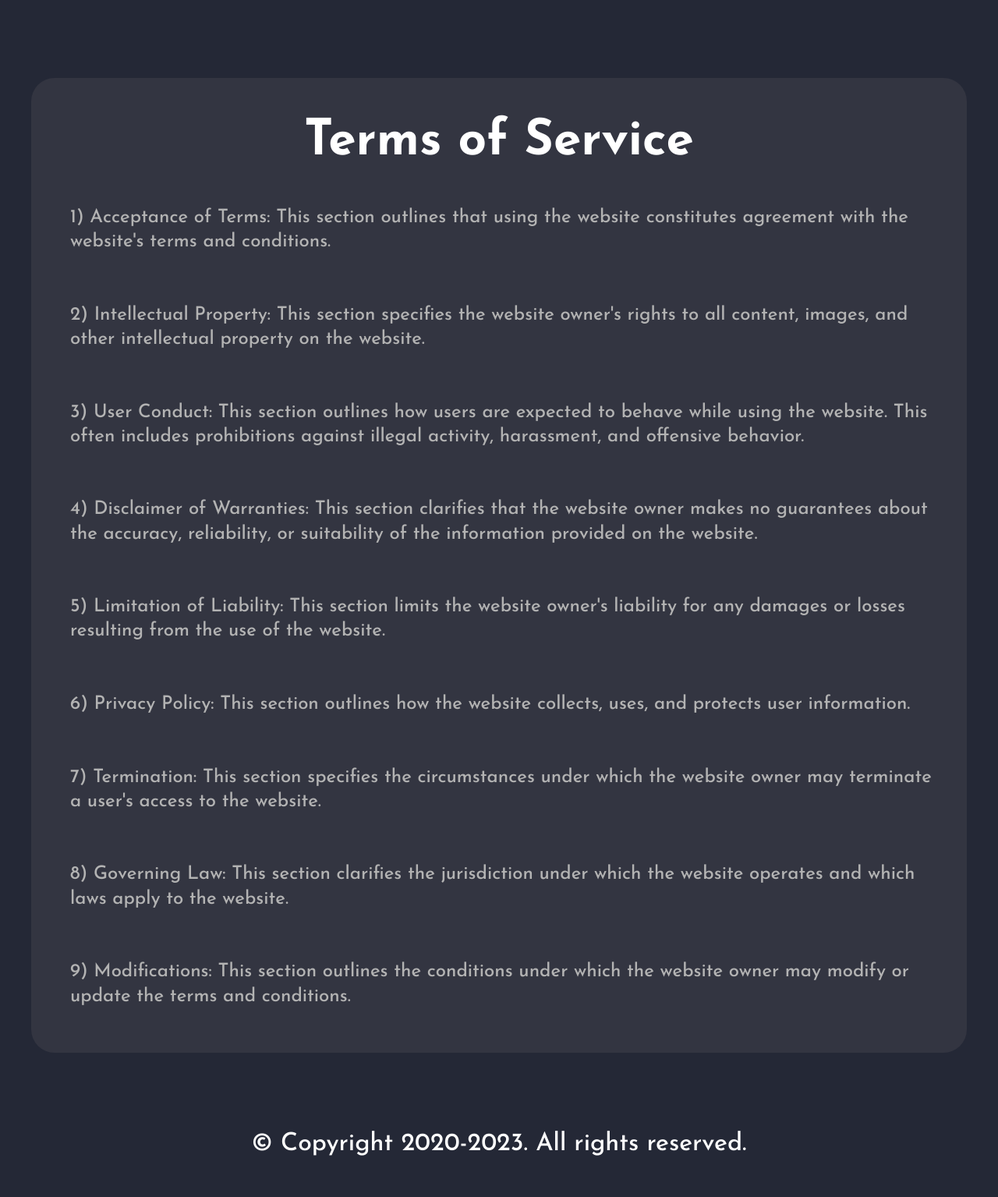
After one commit to Alexis-IMBERT/RMIT-django-a3-infra-and-secu, a Django app: page /terms_and_conditions in a window 1280 px wide. The commit adds this page. Shown: the whole page at 78% size. Run offline with Django 4.2, Linux system fonts and the light colour scheme.

Commit message:
Update front end, adding terms and conditions and service page

```diff
--- a/alumni_website/listings/static/listings/style.css
+++ b/alumni_website/listings/static/listings/style.css
@@ -111,7 +111,8 @@ transition: .5s;
         background-size: cover;
         background-position: center;
         border-radius: 20px;
-        margin-top: 80px;
+        margin-top: 40px;
+
 
     }
 
@@ -146,7 +147,8 @@ transition: .5s;
         display: flex;
         justify-content: space-between;
         flex-direction: column;
-        }
+
+    }
 
         .social-icons a i {
         font-size: 22px;
--- /dev/null
+++ b/alumni_website/listings/static/listings/terms_and_conditions.css
@@ -0,0 +1,244 @@
+@import url('https://fonts.googleapis.com/css2?family=Josefin+Sans:wght@500;700&display=swap');
+
+::-webkit-scrollbar {
+    width: 8px;
+}
+
+::-webkit-scrollbar-track {
+    background: #242836;
+}
+
+::-webkit-scrollbar-thumb {
+    background: #333541;
+}
+
+* {
+
+    margin: 0;
+    padding: 0;
+    box-sizing: border-box;
+
+}
+
+body,html {
+
+    width: 100%;
+    min-height: 100%;
+    background-color: #242836;
+
+}
+
+.main-header {
+
+    width: 100%;
+    height: 75px;
+    background-color: #181A24;
+    display: block;
+
+}
+
+.main-header ul.header-options {
+
+    width: 100%;
+    height: 100%;
+    list-style: none;
+    display: flex;
+    align-items: center;
+    justify-content: space-around;
+    padding-right: 100px;
+
+}
+
+.main-header ul.header-options li {
+    display: inline-block;
+}
+
+.main-header ul.header-options li.title {
+
+    font-size: 18px;
+    color: #fff;
+    font-family: Arial;
+    cursor: pointer;
+
+}
+
+.header-mobile {
+
+    width: 100%;
+    height: 75px;
+    background-color: #181A24;
+    text-align: center;
+    display: none;
+}
+
+.title-mobile {
+    font-size: 18px;
+    color: #fff;
+    font-family: Arial;
+    cursor: pointer;
+    padding-top: 30px;
+}
+
+a {
+    text-decoration: none;
+    font-size: 16px;
+    color: #6D6F79;
+    font-family: Arial;
+    cursor: pointer;
+}
+
+a:hover {
+    font-size: 16px;
+    color: #9598a7;
+}
+
+
+.card {
+    margin-top: 100px;
+    margin-bottom: 100px;
+    height : 1250px;
+    width: 1200px;
+    border-radius: 30px;
+    background-color: #333541;
+    margin-left: auto;
+    margin-right: auto;
+
+}
+
+.card .primary-heading {
+    text-align: center;
+    font-family: josefin sans;
+    color: white;
+    padding-top: 50px ;
+    font-size: 4em;
+}
+
+.paragraph {
+    font-family: josefin sans;
+    color: rgb(179, 179, 179);
+    margin-left: 50px;
+    margin-right: 25px;
+    padding-top: 50px;
+    font-size: 1.5em;
+    line-height: 1.3em;
+    font-weight: 500;
+}
+
+.bold {
+    font-weight: 700;
+    color: white;
+}
+
+.footer-heading {
+    text-align: center;
+    font-family: josefin sans;
+    color: white;
+    margin-bottom: 50px;
+    font-size: 2em;
+    line-height: 35px;
+}
+
+@media only screen and (max-width: 1218px) {
+    .card {
+        margin-top: 100px;
+        margin-bottom: 100px;
+        height : 2050px;
+        width: 1000px;
+        border-radius: 30px;
+        background-color: #333541;
+        margin-left: auto;
+        margin-right: auto;
+    }
+}
+
+@media only screen and (max-width: 1012px) {
+    .card {
+        margin-top: 100px;
+        margin-bottom: 100px;
+        height : 2350px;
+        width: 800px;
+        border-radius: 30px;
+        background-color: #333541;
+        margin-left: auto;
+        margin-right: auto;
+    }
+}
+
+@media only screen and (max-width: 832px) {
+    .card {
+        margin-top: 100px;
+        margin-bottom: 100px;
+        height : 2950px;
+        width: 600px;
+        border-radius: 30px;
+        background-color: #333541;
+        margin-left: auto;
+        margin-right: auto;
+    }
+    .card .primary-heading {
+        font-size: 3.5em;
+    }
+
+    .footer-heading {
+        font-size: 1.5em;
+    }
+}
+
+@media only screen and (max-width: 626px) {
+    .card {
+        margin-top: 100px;
+        margin-bottom: 100px;
+        height : 3850px;
+        width: 450px;
+        border-radius: 30px;
+        background-color: #333541;
+        margin-left: auto;
+        margin-right: auto;
+    }
+
+    .header-mobile {
+        display: block;
+    }
+
+    .main-header {
+        display: none;
+    }
+
+    .card .primary-heading {
+        font-size: 3em;
+    }
+}
+
+@media only screen and (max-width: 480px) {
+    .card {
+        margin-top: 100px;
+        margin-bottom: 100px;
+        height : 5050px;
+        width: 350px;
+        border-radius: 30px;
+        background-color: #333541;
+        margin-left: auto;
+        margin-right: auto;
+    }
+
+    .card .primary-heading {
+        font-size: 2em;
+    }
+}
+
+@media only screen and (max-width: 365px) {
+    .card {
+        margin-top: 100px;
+        margin-bottom: 100px;
+        height : 6300px;
+        width: 290px;
+        border-radius: 30px;
+        background-color: #333541;
+        margin-left: auto;
+        margin-right: auto;
+    }
+
+    .card .primary-heading {
+        font-size: 2em;
+    }
+}
--- a/alumni_website/listings/templates/listings/base.html
+++ b/alumni_website/listings/templates/listings/base.html
@@ -7,8 +7,7 @@
         <meta charset="UTF-8">
         <meta http-equiv="X-UA-Compatible" content="IEzedge">
         <meta name="viewport" content="width=device-width, initial-scale=1.0">
-        <title>Website With Login & Registration Form
-            Remitly</title>
+        <title>{{ title }}</title>
         <link rel="stylesheet" href="{% static 'listings/style.css' %}">
         <link href='https://unpkg.com/boxicons@2.1.4/css/boxicons.min.css' rel='stylesheet'>
 
@@ -38,6 +37,6 @@
         {% block content %}
         {% endblock %}
     </body>
-    <script src="{% static 'listings/script.js' %}"></script>
+        <script src="{% static 'listings/script.js' %}"></script>
 
     </html>
--- /dev/null
+++ b/alumni_website/listings/templates/listings/terms_and_conditions.html
@@ -0,0 +1,56 @@
+{% load static %}
+<!DOCTYPE html>
+<html lang="en">
+
+<head>
+  <meta charset="UTF-8" />
+  <meta http-equiv="X-UA-Compatible" content="IE=edge" />
+  <meta name="viewport" content="width=device-width, initial-scale=1.0" />
+  <title>Terms and Service</title>
+  <link rel="stylesheet" href="{% static 'listings/terms_and_conditions.css' %}" />
+</head>
+
+<body>
+  <section id="terms-of-service">
+    <div class="card">
+      <h1 class="primary-heading">Terms of Service</h1>
+      <p class="paragraph">
+        1) Acceptance of Terms: This section outlines that using the website
+        constitutes agreement with the website's terms and conditions.
+        <br /><br /><br />
+        2) Intellectual Property: This section specifies the website owner's
+        rights to all content, images, and other intellectual property on the
+        website.
+        <br /><br /><br />
+        3) User Conduct: This section outlines how users are expected to
+        behave while using the website. This often includes prohibitions
+        against illegal activity, harassment, and offensive behavior.
+        <br /><br /><br />
+        4) Disclaimer of Warranties: This section clarifies that the website
+        owner makes no guarantees about the accuracy, reliability, or
+        suitability of the information provided on the website.
+        <br /><br /><br />
+        5) Limitation of Liability: This section limits the website owner's
+        liability for any damages or losses resulting from the use of the
+        website.
+        <br /><br /><br />
+        6) Privacy Policy: This section outlines how the website collects,
+        uses, and protects user information.
+        <br /><br /><br />
+        7) Termination: This section specifies the circumstances under which
+        the website owner may terminate a user's access to the website.
+        <br /><br /><br />
+        8) Governing Law: This section clarifies the jurisdiction under which
+        the website operates and which laws apply to the website.
+        <br /><br /><br />
+        9) Modifications: This section outlines the conditions under which the
+        website owner may modify or update the terms and conditions.
+      </p>
+    </div>
+  </section>
+  <footer>
+    <p class="footer-heading">© Copyright 2020-2023. All rights reserved.</p>
+  </footer>
+</body>
+
+</html>
--- a/alumni_website/listings/urls.py
+++ b/alumni_website/listings/urls.py
@@ -8,4 +8,7 @@ urlpatterns =[
     # path('login/', views.login, name='login'),
     # path('register/', views.register, name='register'),
     path('diploma_number/', views.diploma_number, name='diploma_number'),
+    path('terms_and_conditions', views.terms_and_conditions, name='terms'),
+    path('service', views.service, name='service' ),
+
 ]
--- a/alumni_website/listings/views.py
+++ b/alumni_website/listings/views.py
@@ -15,7 +15,9 @@ def hello(request):
 
 
 def home(request):
-    return render(request, "listings/home.html")
+    return render(request, "listings/home.html", {
+        "title":"Website With Login & Registration Form Remitly",
+    })
 
 
 def login_view(request):
@@ -46,3 +48,12 @@ def set_information(request):
 
 def diploma_number(request):
     return render(request, "listings/diploma_number.html")
+
+
+def terms_and_conditions(request):
+    return render(request, "listings/terms_and_conditions.html",{
+        "title":"Terms and Conditions",
+    })
+
+def service(request):
+    return render(request,"listings/service.html")
```
Also changed, not shown: alumni_website/listings/static/listings/service.css (added, +93 -0 lines), alumni_website/listings/templates/listings/home.html (+7 -7 lines), alumni_website/listings/templates/listings/service.html (added, +102 -0 lines).
